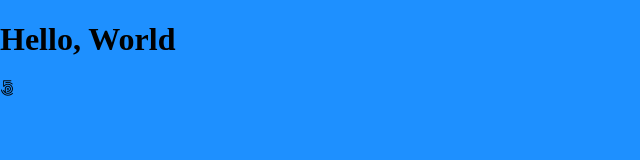
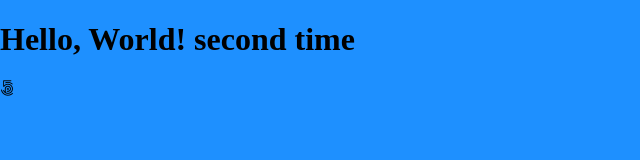
Before and after one commit to eqinox/template-test, a plain HTML site: page index.html in a window 1280 px wide. Shown: the whole page, without its empty margins (0-640 px from the left). Drawn offline with Linux system fonts and the light colour scheme.

Commit message:
hello world

```diff
--- a/index.html
+++ b/index.html
@@ -9,7 +9,7 @@
     <link rel="stylesheet" href="style.css">
 </head>
 <body>
-    <h1>Hello, World</h1>
+    <h1>Hello, World! second time</h1>
     <i class="fab fa-500px"></i>
     <!-- Script -->
     <script src="script.js"></script>
```
